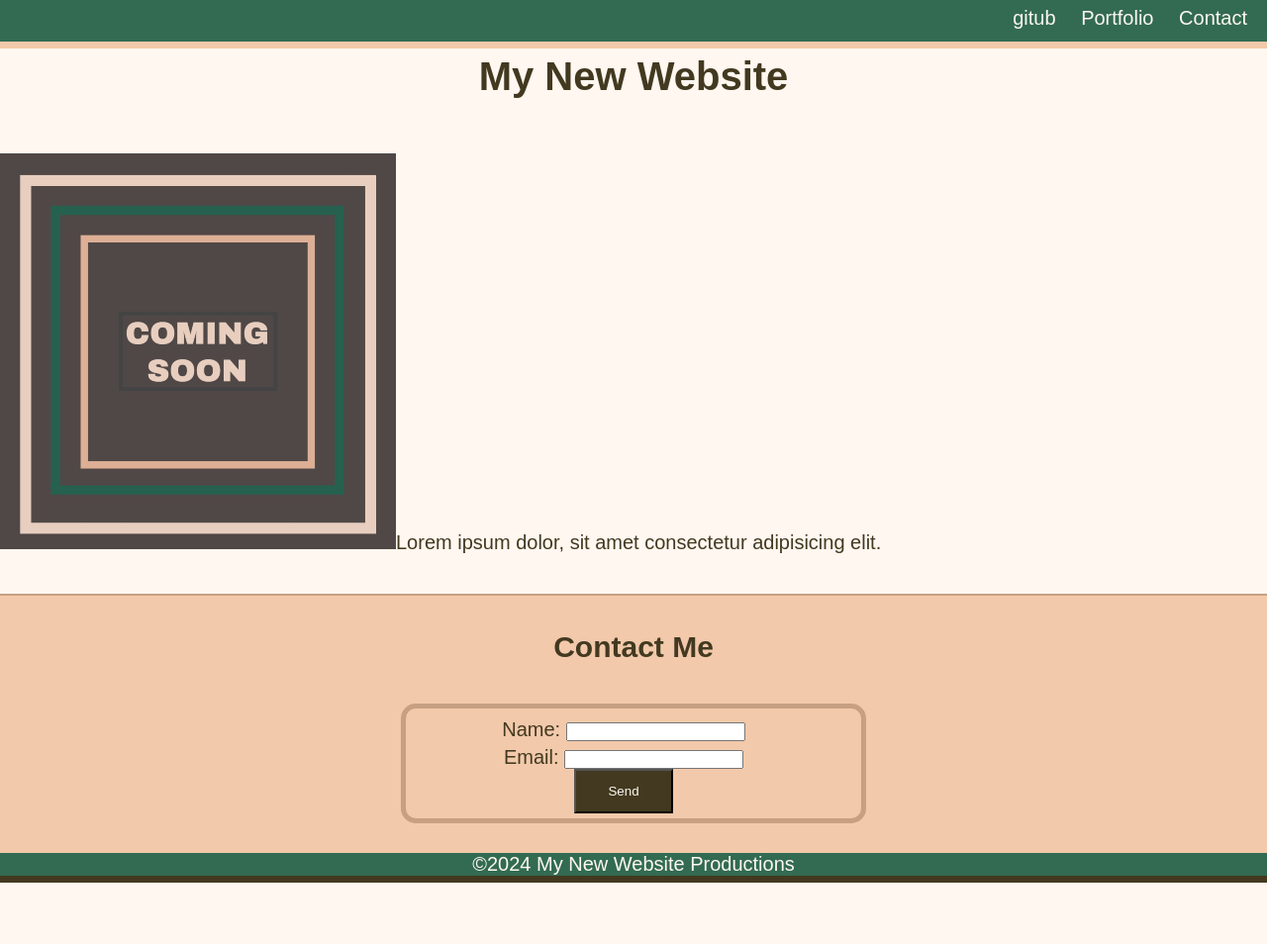
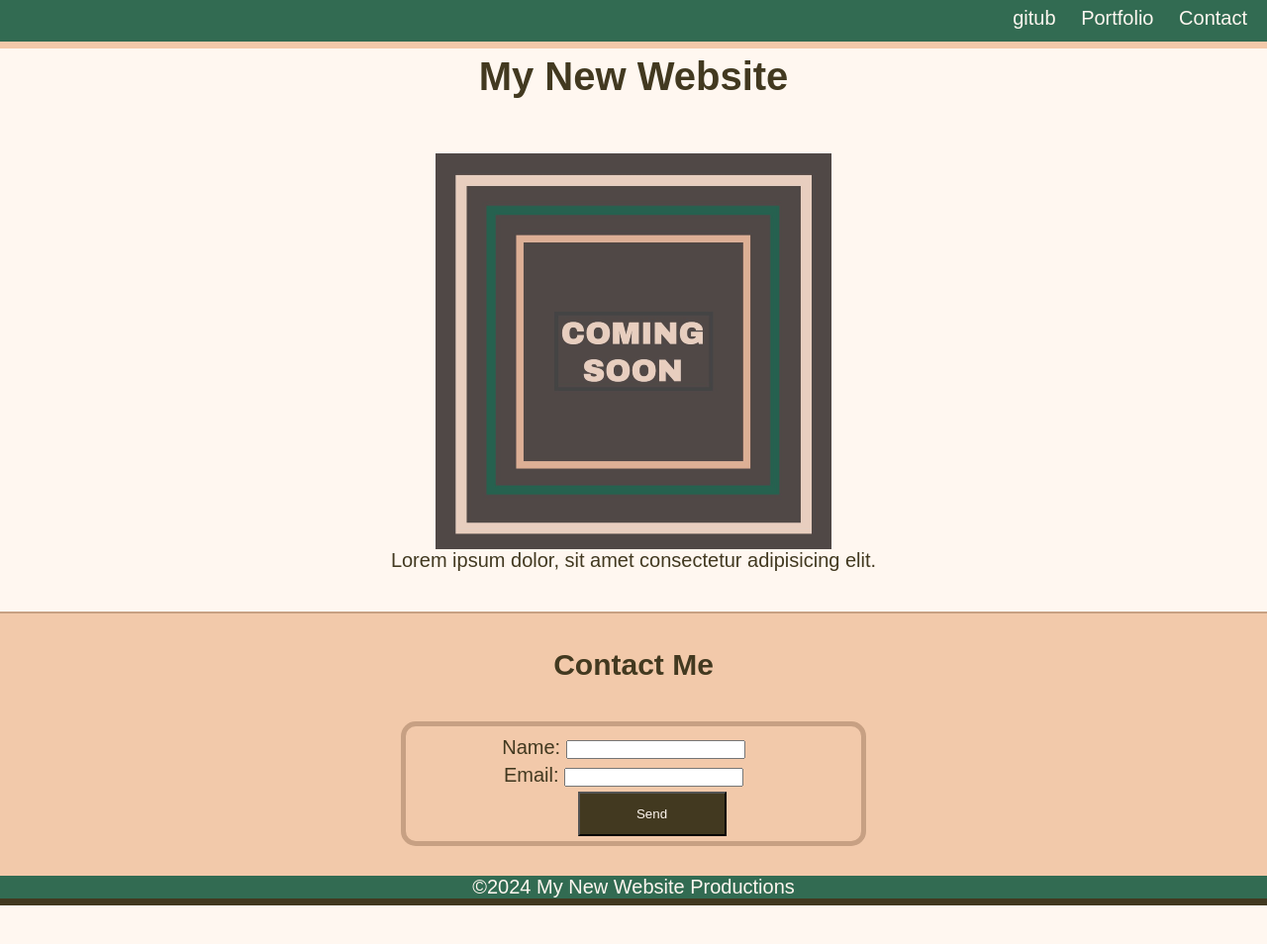
Before and after one commit to jimmyboy722/Module-01-Mini-Project, a plain HTML site: page index.html in a window 1280 px wide. Shown: the top 954 px of the page at 99% size. Drawn offline with Linux system fonts and the light colour scheme.

Commit message:
finished fixing html and css code

```diff
--- a/index.html
+++ b/index.html
@@ -18,15 +18,15 @@
             </nav>
         </header>
     <main>
-      <H1 class="centered text">My New Website</H1>
+      <h1>My New Website</H1>
       <figure>
-        <img src="assets/image-1.png" alt="layered box graphic with coming soon written in the middle>
-        <figcaption class="centered text">Lorem ipsum dolor, sit amet consectetur adipisicing elit.</figcaption>
+        <img src="assets/image-1.png" alt="layered box graphic with coming soon written in the middle">
+        <figcaption>Lorem ipsum dolor, sit amet consectetur adipisicing elit.</figcaption>
       </figure>
     </main>
 
     <section>
-        <h2 class="centered text">Contact Me</h2>
+        <h2 class="centered">Contact Me</h2>
         <form action="/my-handling-form-page" method="post">
             <ul class="form-items">
                 <li>
@@ -42,6 +42,6 @@
             </ul>
         </form>
     </section>
-    <footer class="centered text">©2024 My New Website Productions</footer>
+    <footer class="centered">©2024 My New Website Productions</footer>
     </body>
 </html>
--- a/style.css
+++ b/style.css
@@ -3,6 +3,7 @@
     padding: 0%;
     /*universal selector for entire document*/
 }
+
 header{
     background-color: #326b52;
     border-bottom: 7px solid #f2c9aa;
@@ -11,43 +12,52 @@ header{
     height: 35px;
     padding-top: 7px;
 }
+
 a{
     color: #fff7f0;
     text-decoration: none;
 }
+
 body{
     background-color: #fff7f0;
     color: #423920;
     font-size: 20px;
     font-family: sans-serif;
 }
+
 h1{
     padding: 55px;
     text-align: center;
 }
 figure{
     margin-bottom: 40px;
+    text-align: center;
 }
-image{
+
+img{
     display: block;
     margin: 0 auto;
 }
+
 li{
     display: inline;
     padding-right: 20px;
     padding-top: 5px;
 }
+
 section{
     background-color: #f2c9aa;
     margin-bottom: 0px;
     border-top:  2px solid #c7a083;
     padding: 15px 5px 30px 5px;
 }
+
 h2{
     padding: 20px;
     margin-bottom:20px;
     text-align: center;
 }
+
 form{
     border: 5px solid #c7a083;
     margin: 0 auto;
@@ -55,12 +65,16 @@ form{
     padding: 5px;
     border-radius: 15px;
 }
+
 button{
     color: #fff7f0;
     background-color: #423920;
     height: 45px;
-    width: 100px;
+    width: 150px;
+    margin-top: 5px;
+    margin-left: 57px;
 }
+
 footer{
     background-color: #326b52;
     color: #fff7f0;
@@ -69,17 +83,16 @@ footer{
     width: 100%;
     text-align: center;
 }
+
 .links{
     text-align: right;
-    ;
 }
-.centered text{
+
+.centered{
     text-align: center;
 }
+
 .form-items li{
     display: block;
     text-align: center;
 }
-#box-img{
-    margin: 0 auto;
-}
```
